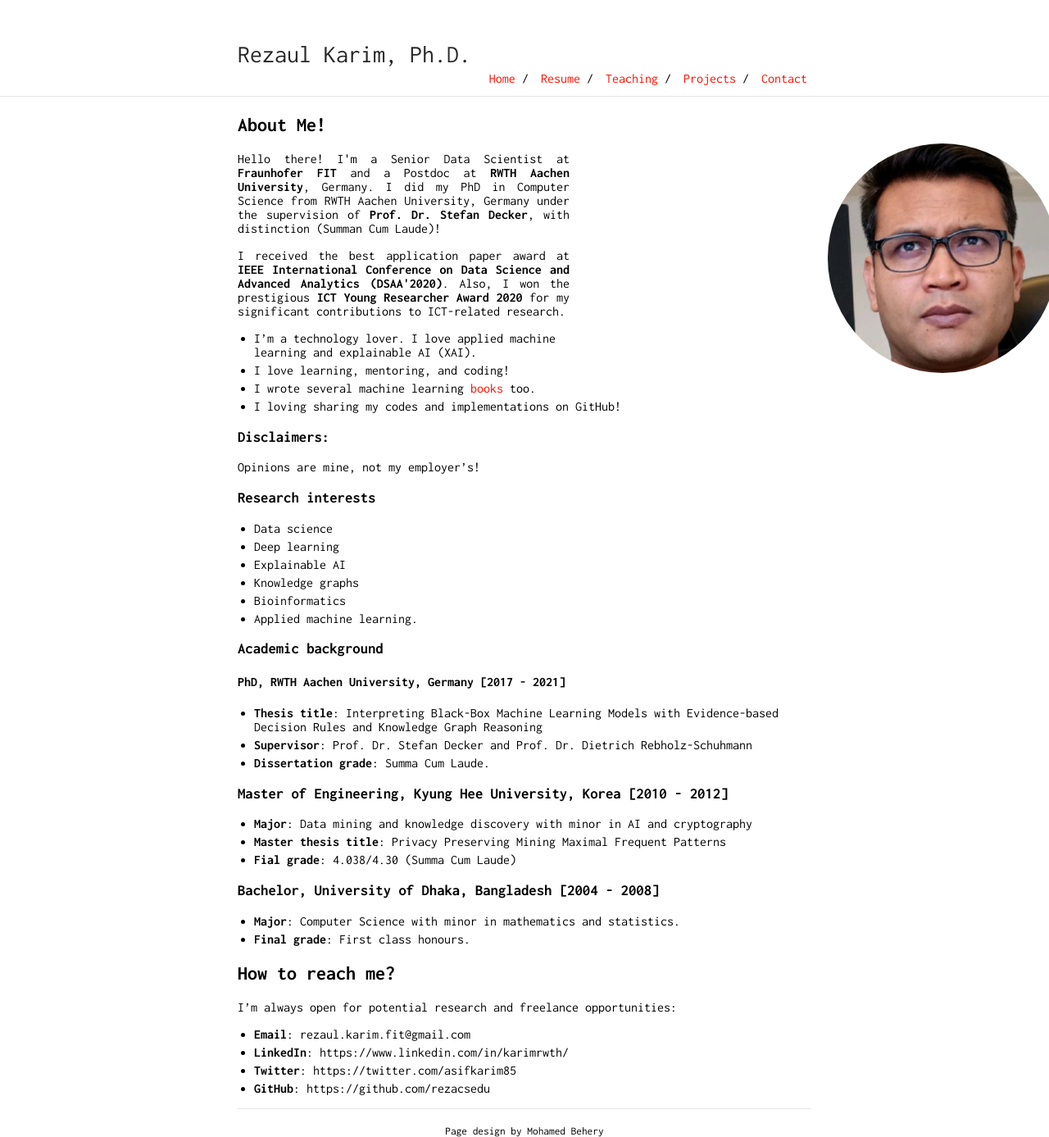
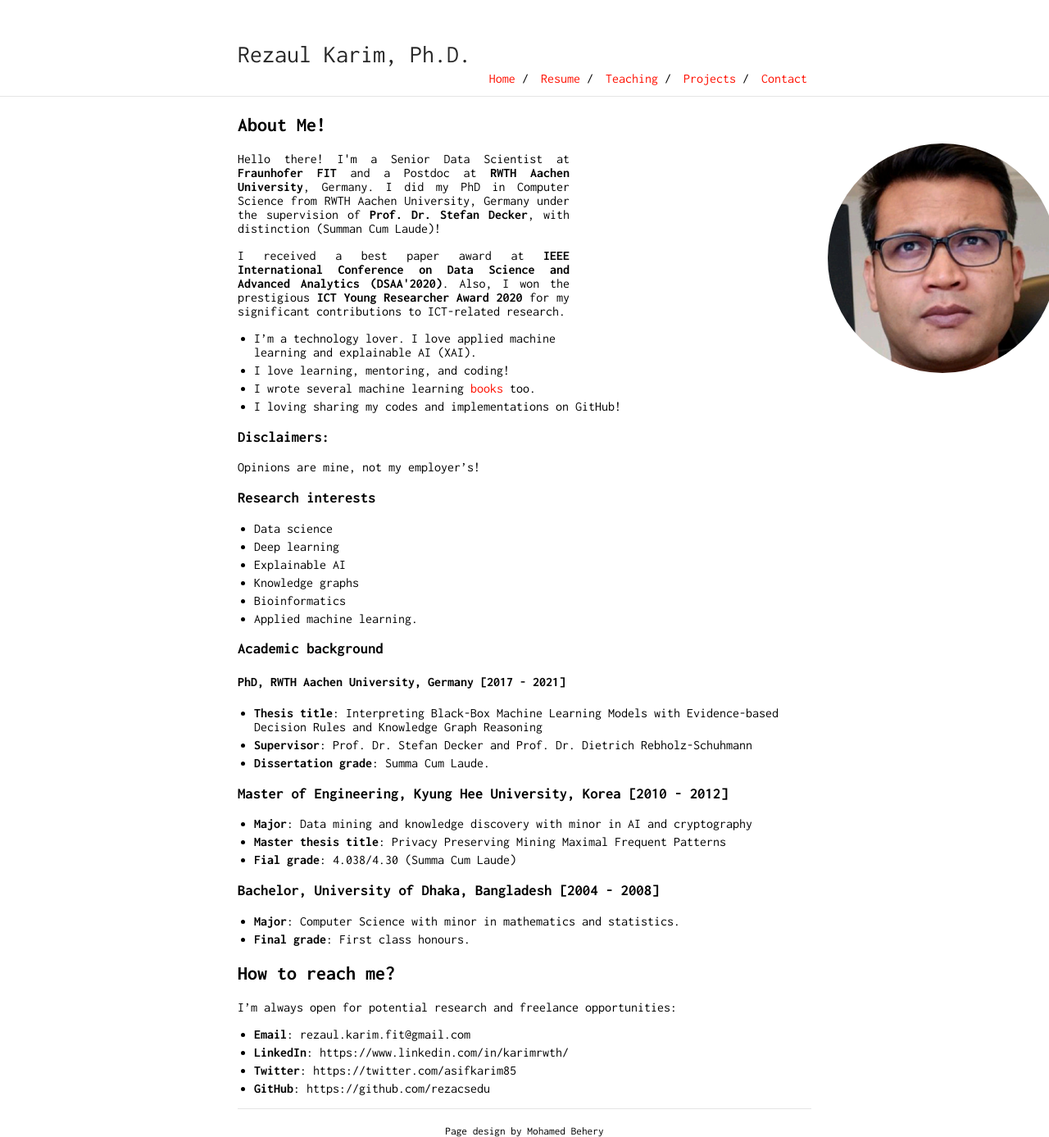
Before and after one commit to rezacsedu/rezacsedu.github.io, a Jekyll site: the page built from index.md, in a window 1280 px wide. Shown: the whole page at 82% size. Built offline with Jekyll 4.4.1, drawn with Linux system fonts in a browser that asks for light colours; our own code applies the rules of GitHub Pages for plain Markdown files.

Commit message:
Update index.md

```diff
--- a/index.md
+++ b/index.md
@@ -4,7 +4,7 @@
 
 <p style='text-align: justify;'> Hello there! I'm a Senior Data Scientist at <b>Fraunhofer FIT</b> and a Postdoc at <b>RWTH Aachen University</b>, Germany. I did my PhD in Computer Science from RWTH Aachen University, Germany under the supervision of <b>Prof. Dr. Stefan Decker</b>, with distinction (Summan Cum Laude)! </p>
 
-<p style='text-align: justify;'>I received the best application paper award at <b>IEEE International Conference on Data Science and Advanced Analytics (DSAA'2020)</b>. Also, I won the prestigious <b>ICT Young Researcher Award 2020</b> for my significant contributions to ICT-related research. </p>
+<p style='text-align: justify;'>I received a best paper award at <b>IEEE International Conference on Data Science and Advanced Analytics (DSAA'2020)</b>. Also, I won the prestigious <b>ICT Young Researcher Award 2020</b> for my significant contributions to ICT-related research. </p>
 
 - I'm a technology lover. I love applied machine learning and explainable AI (XAI).
 - I love learning, mentoring, and coding!
```
